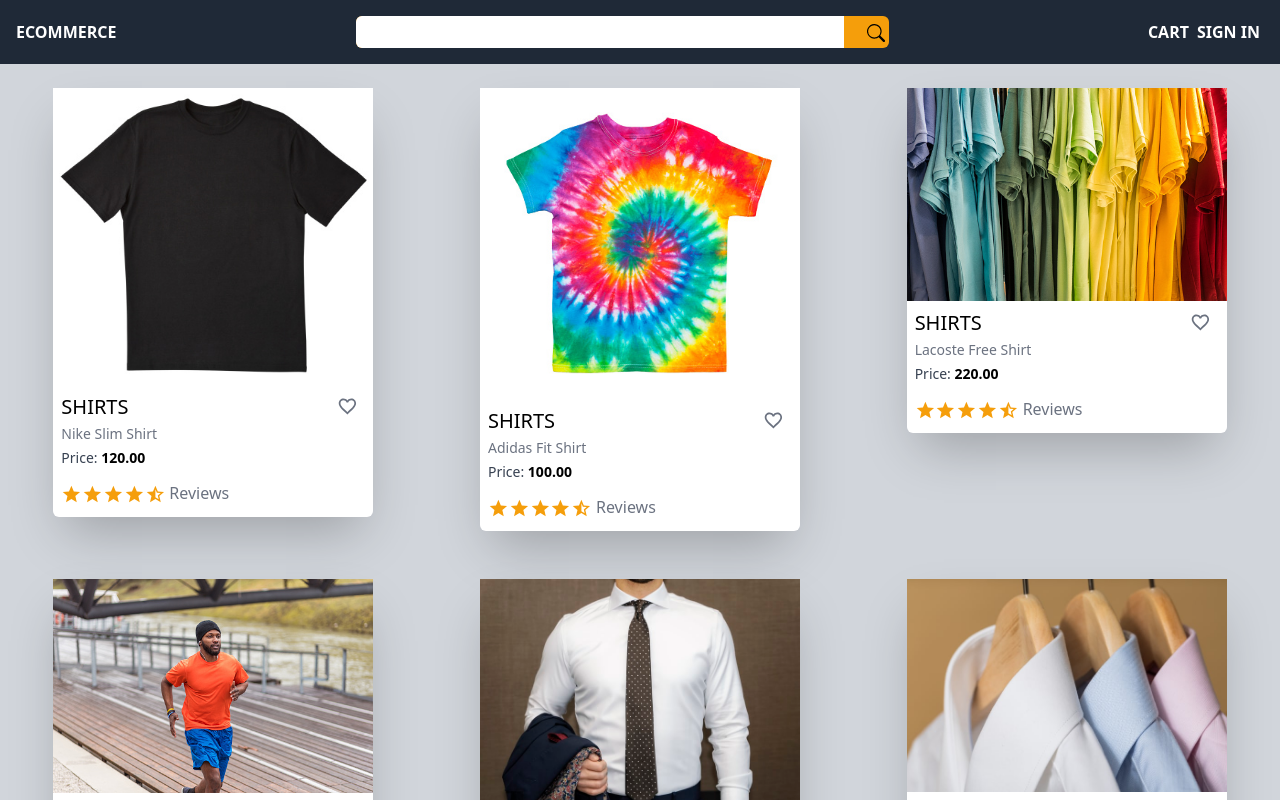
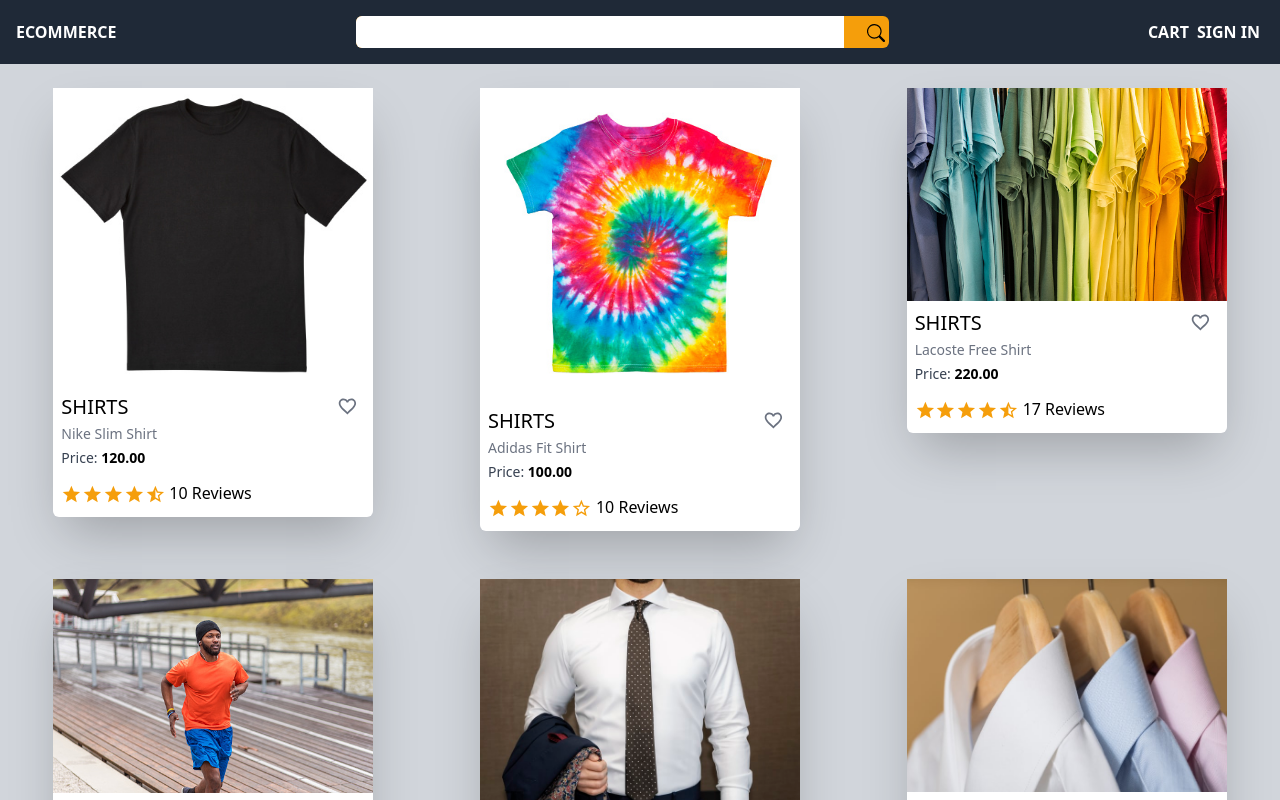
Before and after one commit to Ganeshkollatii98/Ecom-App, a React (Create React App) app in the folder ecom-ama-flip/: page / in a window 1280 px wide. Shown: the top 800 px of the page. Built offline with nearby package versions, Linux system fonts and the light colour scheme; some icons are missing.

Commit message:
Rating are displaying based json data(data.js)

```diff
--- a/ecom-ama-flip/src/Components/Rating.js
+++ b/ecom-ama-flip/src/Components/Rating.js
@@ -1,20 +1,28 @@
 import React from 'react'
 import StarIcon from "@mui/icons-material/Star";
 import StarHalfIcon from "@mui/icons-material/StarHalf";
-
+import StarOutlineOutlinedIcon from '@mui/icons-material/StarOutlineOutlined';
 export default function Rating(props) {
-    const {rating,numReviews} =props;
+    const {rating,numReviews} =props.product;
     return (
         <div className="flex cursor-pointer pl-2 mt-3 pb-3  product-ratings ">
         <div className="text-yellow-500 pr-1">
-        {rating}
-        <StarIcon style={{ fontSize: "1.3rem" }} />
+
+         {rating>=1 ? <StarIcon  style={{ fontSize: "1.3rem" }} /> : rating>=0.5 ?<StarHalfIcon style={{ fontSize: "1.3rem" }} />:<StarOutlineOutlinedIcon style={{ fontSize: "1.3rem" }} />}
+         {rating>=2 ? <StarIcon style={{ fontSize: "1.3rem" }} /> : rating>=1.5 ?<StarHalfIcon style={{ fontSize: "1.3rem" }} />:<StarOutlineOutlinedIcon style={{ fontSize: "1.3rem" }} />}
+         {rating>=3 ? <StarIcon style={{ fontSize: "1.3rem" }} /> : rating>=2.5 ?<StarHalfIcon style={{ fontSize: "1.3rem" }} />:<StarOutlineOutlinedIcon style={{ fontSize: "1.3rem" }} />}
+         {rating>=4 ? <StarIcon style={{ fontSize: "1.3rem" }} /> : rating>=3.5 ?<StarHalfIcon style={{ fontSize: "1.3rem" }} />:<StarOutlineOutlinedIcon style={{ fontSize: "1.3rem" }} />}
+         {rating>=5 ? <StarIcon style={{ fontSize: "1.3rem" }} /> : rating>=4.5 ?<StarHalfIcon style={{ fontSize: "1.3rem" }} />:<StarOutlineOutlinedIcon style={{ fontSize: "1.3rem" }} />}
+
+
+        {/* <StarIcon style={{ fontSize: "1.3rem" }} />
         <StarIcon style={{ fontSize: "1.3rem" }} />
         <StarIcon style={{ fontSize: "1.3rem" }} />
         <StarIcon style={{ fontSize: "1.3rem" }} />
         <StarHalfIcon style={{ fontSize: "1.3rem" }} />
+         <StarOutlineOutlinedIcon style={{ fontSize: "1.3rem" }} /> */}
         </div>
-        <a href="#"><span className="text-gray-500 hover:text-gray-900">{numReviews} Reviews</span></a>
+        <a href="#"><span className=" hover:text-gray-900">{numReviews} Reviews</span></a>
       </div>
     )
 }
```
